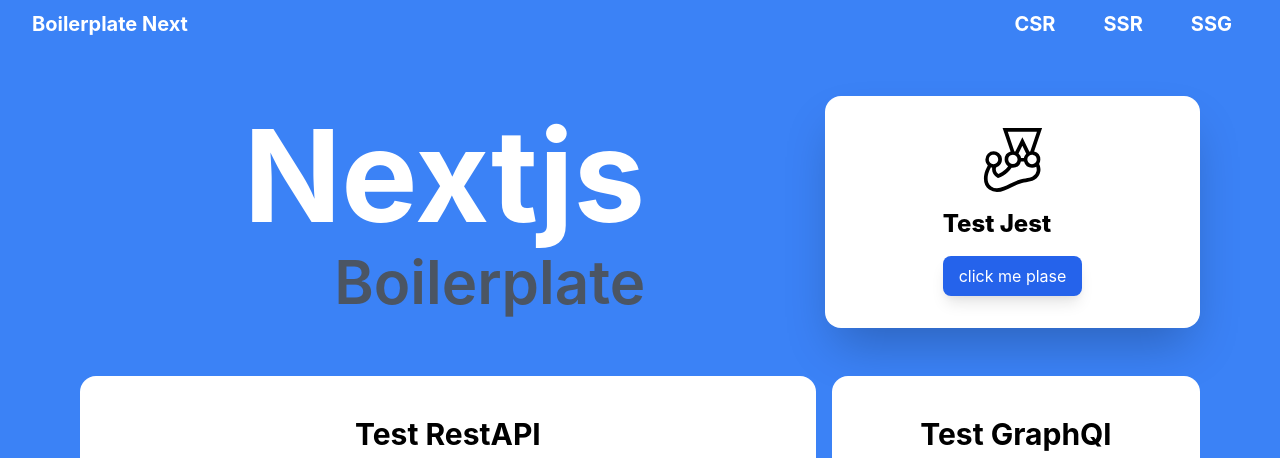
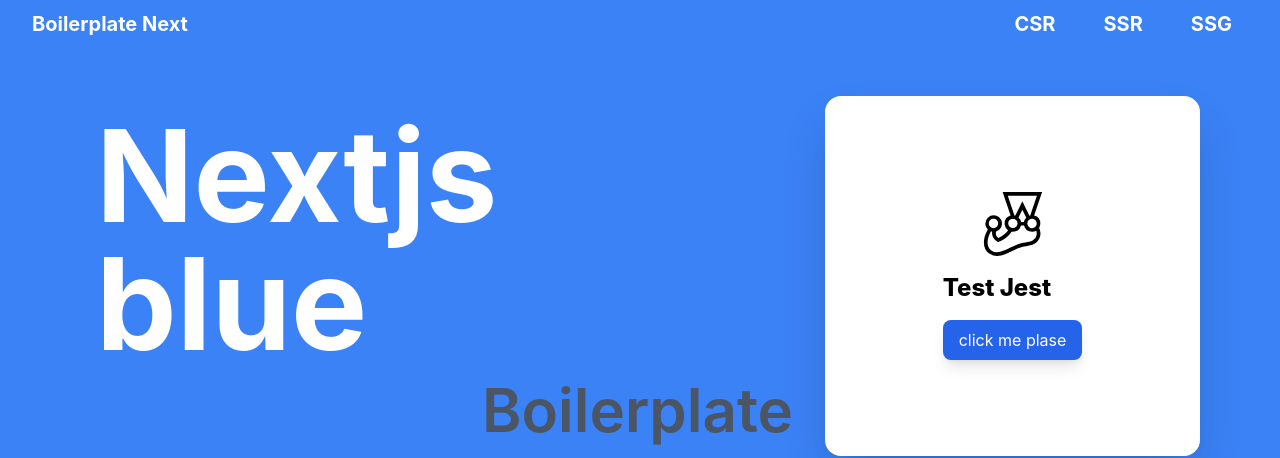
Before and after one commit to poom9091/Next-Boilerplate, a Next.js app: page / in a window 1280 px wide. Shown: the top 458 px of the page. Built offline with nearby package versions, Linux system fonts and the light colour scheme; no server answers.

Commit message:
[UPDATED] Blue version

```diff
--- a/pages/index.js
+++ b/pages/index.js
@@ -15,7 +15,7 @@
     <div>
       <Boilerplate>
         <Title
-          title='Nextjs'
+          title='Nextjs blue'
           subtitle='Boilerplate'
           TitleColor='text-white'
           TitleSize='text-9xl'
```
